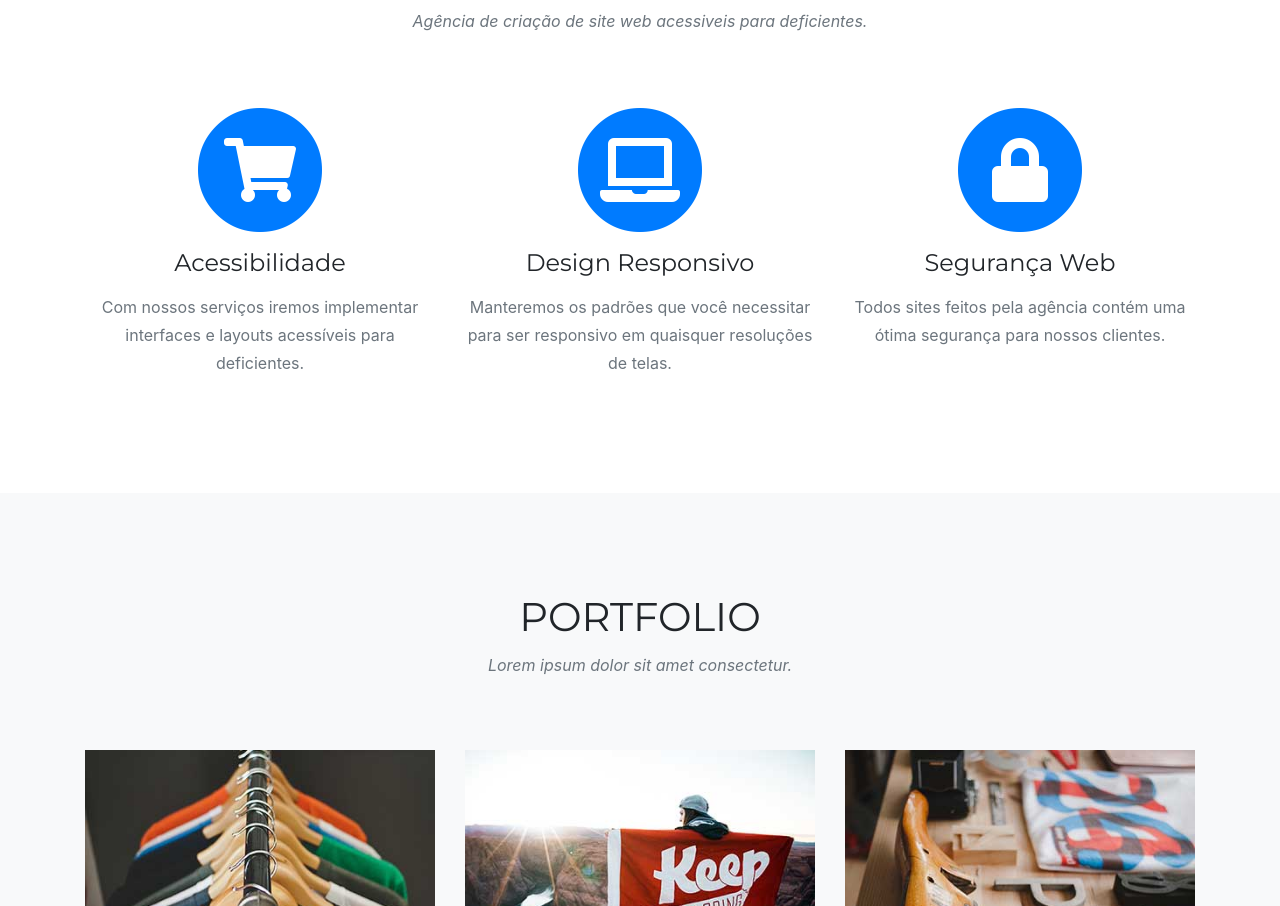
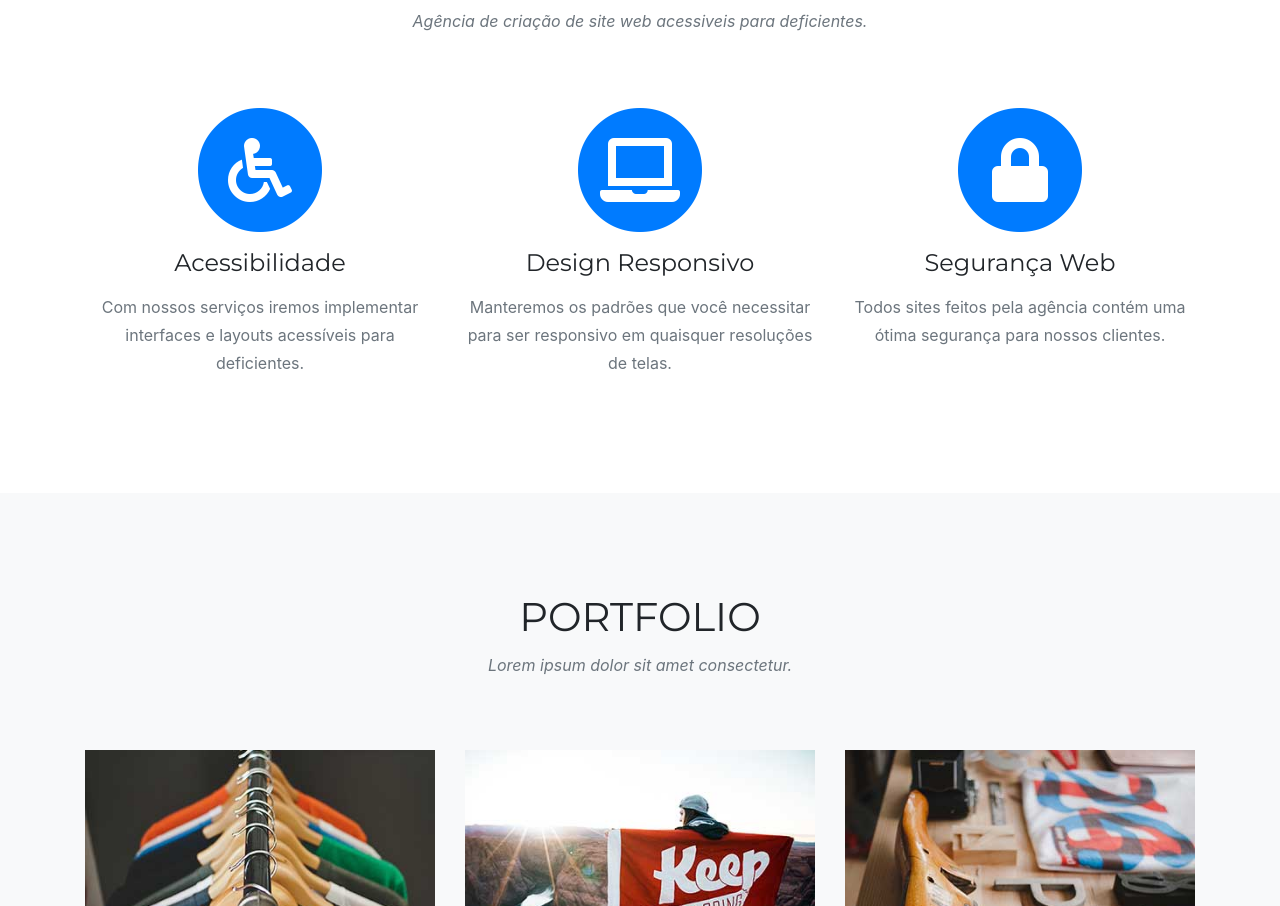
Before and after one commit to flartur95/flartur95.github.io, a website with bundled scripts: page xtag/index.html in a window 1280 px wide. Shown: the part 879-1785 px from the top of the page. Built offline with nearby package versions, Linux system fonts and the light colour scheme; a web font is replaced by a local one.

Commit message:
Update index.html

```diff
--- a/xtag/index.html
+++ b/xtag/index.html
@@ -81,7 +81,7 @@
         <div class="col-md-4">
           <span class="fa-stack fa-4x">
             <i class="fas fa-circle fa-stack-2x text-primary"></i>
-            <i class="fas fa-shopping-cart fa-stack-1x fa-inverse"></i>
+            <i class="fas fa-wheelchair fa-stack-1x fa-inverse"></i>
           </span>
           <h4 class="service-heading">Acessibilidade</h4>
           <p class="text-muted">Com nossos serviços iremos implementar interfaces e layouts acessíveis para deficientes.</p>
```
